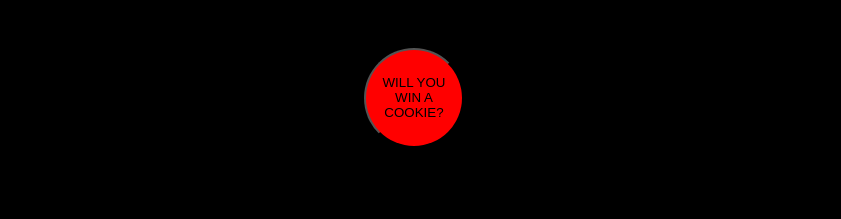
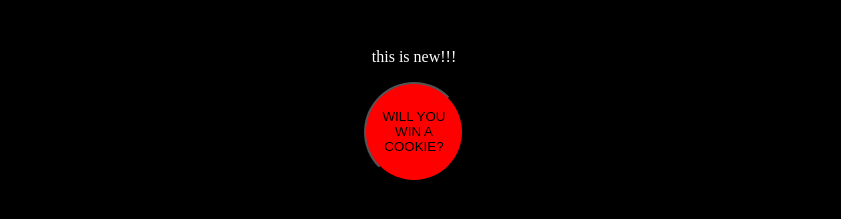
Before and after one commit to jsangalang93/hit-the-buzzer-win-a-cookie, a plain HTML site: page index.html in a window 1280 px wide. Shown: the part 133-352 px from the top of the page, without its empty margins (226-1067 px from the left). Drawn offline with Linux system fonts and the light colour scheme.

Commit message:
commit -m test branch dev

```diff
--- a/css/style.css
+++ b/css/style.css
@@ -18,7 +18,7 @@ h1 {
 }
 
 a {
-    font-family: 'bangers'
+    font-family: 'bangers';
 }
 
 button {
--- a/index.html
+++ b/index.html
@@ -11,7 +11,7 @@
 <body>
     <!-- TITLE -->
     <h1>Hit the Button, win a cookie!</h1>
-
+    <p> this is new!!!</p>
     <!-- BIG RED BUTTON -->
     <button id="bigButton">WILL YOU WIN A COOKIE?</button>
 
```
